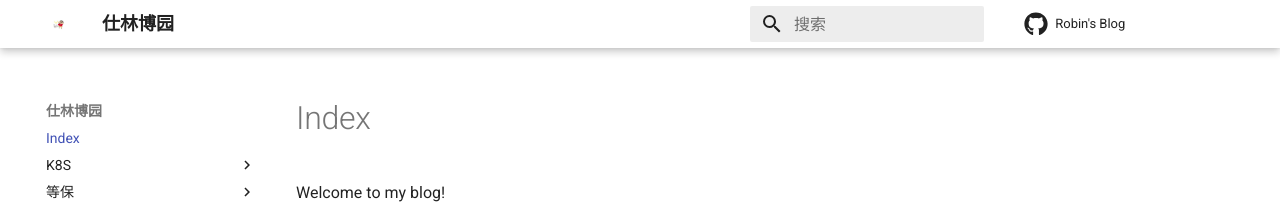
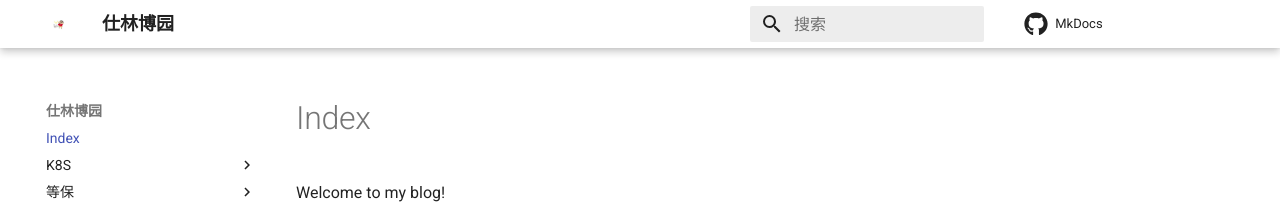
Before and after one commit to robinwangw/MkDocs, an MkDocs documentation site: the page built from docs/index.md, in a window 1280 px wide. Shown: the top 208 px of the page. Built offline with MkDocs 1.6.1 and Material for MkDocs 9.7.7, drawn with Linux system fonts in a browser that asks for light colours; comment, search, counter and statistics services are not loaded.

Commit message:
Repo_name MkDocs

```diff
--- a/mkdocs.yml
+++ b/mkdocs.yml
@@ -19,7 +19,7 @@ extra:
 
 
 repo_url: https://github.com/robinwangw/MkDocs
-repo_name: Robin's Blog
+repo_name: MkDocs
 
 markdown_extensions:
   - pymdownx.highlight
```
